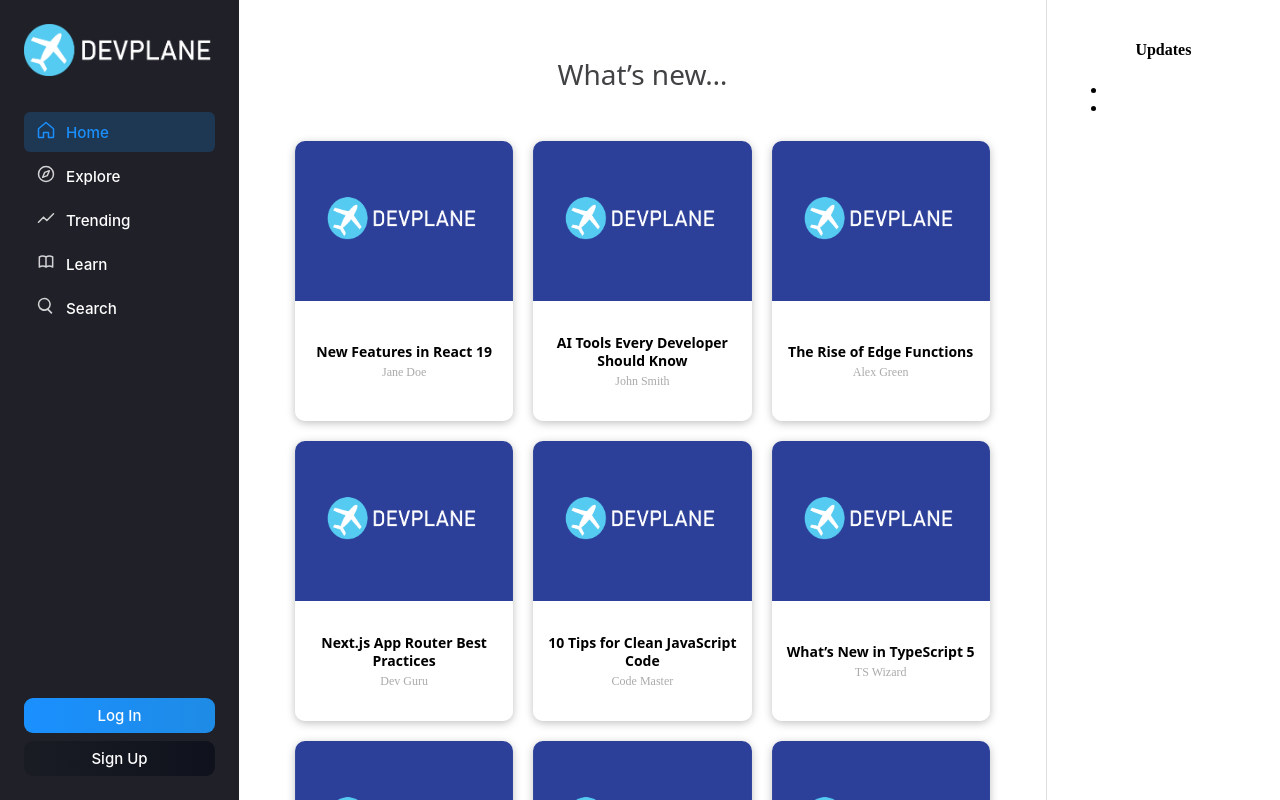
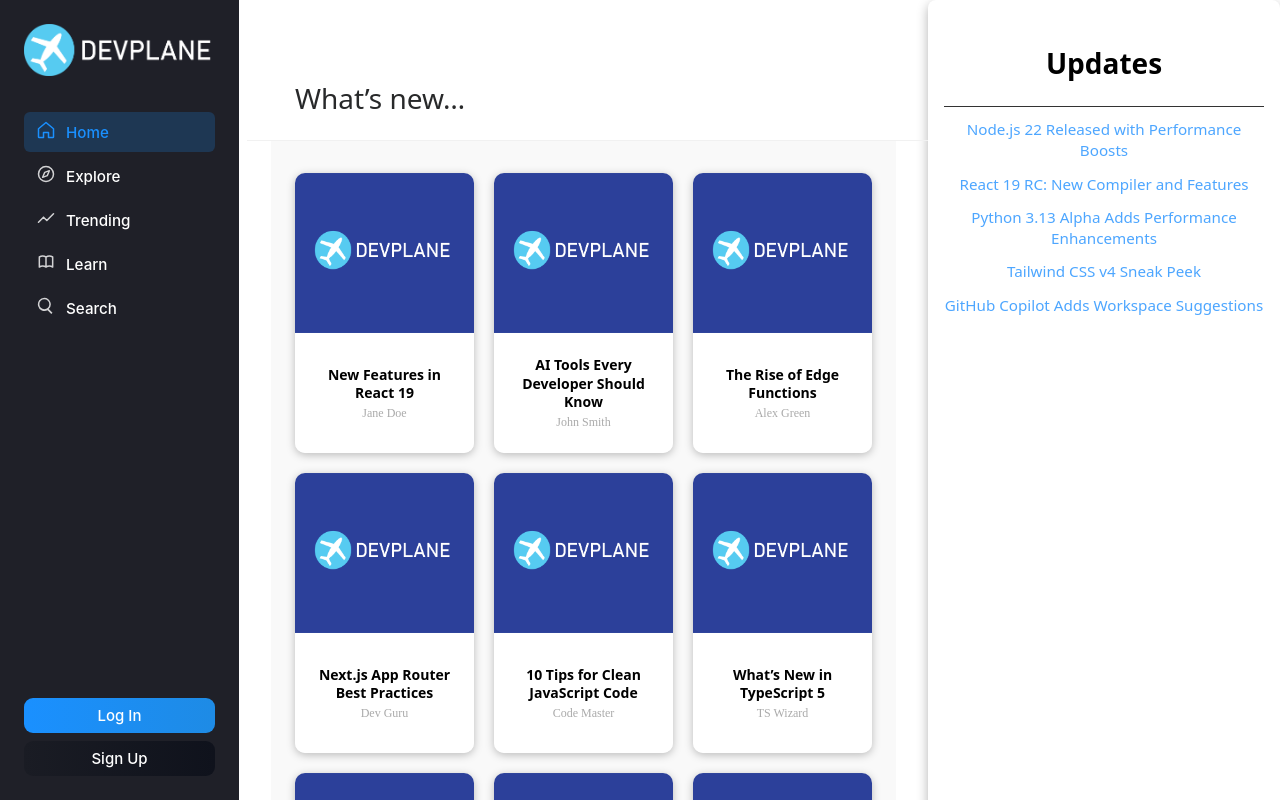
Before and after one commit to WarrenDev4/DevPlane, a Next.js app in the folder devplane/: page /home in a window 1280 px wide. Built offline with nearby package versions, Linux system fonts and the light colour scheme.

Commit message:
Working on the Feed section of the Home page

```diff
--- a/devplane/app/components/AppCard/AppCard.tsx
+++ b/devplane/app/components/AppCard/AppCard.tsx
@@ -1,14 +1,14 @@
 import styles from './AppCard.module.css';
 import Sidebar from '../Sidebar/Sidebar';
 import NewsFeed from '../Feed/Feed';
-import QuickFeed from '../Updates/Updates';
+import Updates from '../Updates/Updates';
 
 export default function AppCard() {
   return (
     <div className={styles.container}>
       <Sidebar />
       <NewsFeed />
-      <QuickFeed />
+      <Updates />
     </div>
   );
 }
--- a/devplane/app/components/Feed/Feed.module.css
+++ b/devplane/app/components/Feed/Feed.module.css
@@ -1,32 +1,60 @@
 .feedWrapper {
   padding: 32px;
-  overflow-y: auto;
+  overflow: hidden;
+  overflow-y: scroll;
   height: 100vh;
   animation: fadeIn 0.6s ease-in;
 }
+
+.feedWrapper::-webkit-scrollbar {
+  display: none;
+}
+
+.feedWrapper {
+  -ms-overflow-style: none;
+  scrollbar-width: none;
+}
+
 
 .header {
   font-size: 28px;
   font-weight: 500;
   font-family: system-ui, -apple-system, BlinkMacSystemFont, 'Segoe UI', Roboto, Oxygen, Ubuntu, Cantarell, 'Open Sans', 'Helvetica Neue', sans-serif;
-  margin-bottom: 24px;
-  color: #414244;
+  margin-bottom: 0;
+  padding: 24px;
+  background-color: #ffffff;
+  color: #28292a;
+  display: flex;
+  justify-content: space-between;
+  align-items: center;
+  position: relative;
   animation: slideIn 0.6s ease forwards;
   opacity: 0;
+}
+
+.header::after {
+  content: '';
+  position: absolute;
+  bottom: 0;
+  left: 0;
+  width: 100vw;
+  height: 1px;
+  background-color: #f1f1f1;
+  transform: translateX(-24px);
 }
 
 .feedContainer {
   display: grid;
   grid-template-columns: repeat(3, 1fr);
-  grid-template-rows: repeat(3, auto);
   gap: 20px;
-  padding: 24px;
-  background-color: #ffffff;
+  padding: 32px 24px;
+  background-color: #f9f9f9;
   min-height: 100vh;
   box-sizing: border-box;
   animation: fadeInUp 0.8s ease forwards;
   overflow-y: auto;
 }
+
 
 .card {
   background-color: #f6f6f6;
--- /dev/null
+++ b/devplane/app/components/Updates/Updates.module.css
@@ -0,0 +1,43 @@
+.updatesContainer {
+  width: 100%;
+  max-width: 320px;
+  background-color: #ffffff;
+  color: #000000;
+  padding: 16px;
+  border-radius: 8px;
+  box-shadow: 0 4px 12px rgba(0, 0, 0, 0.3);
+  height: 100%;
+  overflow-y: auto;
+}
+
+.header {
+  font-size: 28px;
+  font-weight: 600;
+  margin-bottom: 12px;
+  border-bottom: 1px solid #333;
+  padding-bottom: 24px;
+  font-family: system-ui, -apple-system, BlinkMacSystemFont, 'Segoe UI', Roboto, Oxygen, Ubuntu, Cantarell, 'Open Sans', 'Helvetica Neue', sans-serif;
+}
+
+.feedList {
+  list-style: none;
+  padding: 0;
+  margin: 0;
+}
+
+.feedItem {
+  margin-bottom: 12px;
+  font-size: 0.95rem;
+  line-height: 1.4;
+}
+
+.feedItem a {
+  color: #4da6ff;
+  text-decoration: none;
+  font-family: system-ui, -apple-system, BlinkMacSystemFont, 'Segoe UI', Roboto, Oxygen, Ubuntu, Cantarell, 'Open Sans', 'Helvetica Neue', sans-serif;
+  transition: color 0.3s ease;
+}
+
+.feedItem a:hover {
+  color: #1e90ff;
+}
--- a/devplane/app/components/Updates/Updates.tsx
+++ b/devplane/app/components/Updates/Updates.tsx
@@ -1,12 +1,24 @@
-import styles from '../AppCard/AppCard.module.css';
+// components/QuickFeed.tsx
+import styles from './Updates.module.css';
 
-export default function QuickFeed() {
+const quickUpdates = [
+  { id: 1, title: 'Node.js 22 Released with Performance Boosts', url: '#' },
+  { id: 2, title: 'React 19 RC: New Compiler and Features', url: '#' },
+  { id: 3, title: 'Python 3.13 Alpha Adds Performance Enhancements', url: '#' },
+  { id: 4, title: 'Tailwind CSS v4 Sneak Peek', url: '#' },
+  { id: 5, title: 'GitHub Copilot Adds Workspace Suggestions', url: '#' },
+];
+
+export default function Updates() {
   return (
-    <div className={styles.quickFeed}>
-      <h4>Updates</h4>
-      <ul>
-        <li><a href="#"></a></li>
-        <li><a href="#"></a></li>
+    <div className={styles.updatesContainer}>
+      <h3 className={styles.header}>Updates</h3>
+      <ul className={styles.feedList}>
+        {quickUpdates.map((item) => (
+          <li key={item.id} className={styles.feedItem}>
+            <a href={item.url} target="_blank" rel="noopener noreferrer">{item.title}</a>
+          </li>
+        ))}
       </ul>
     </div>
   );
```
